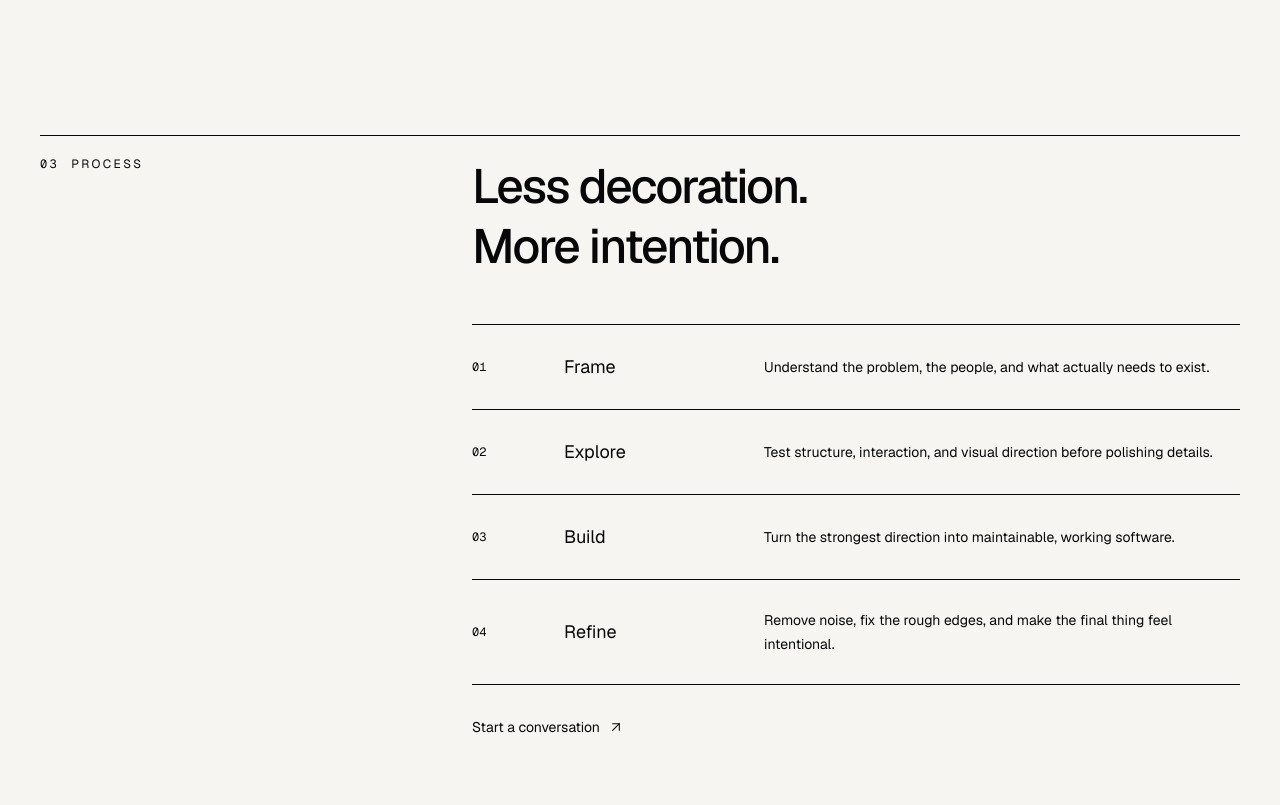
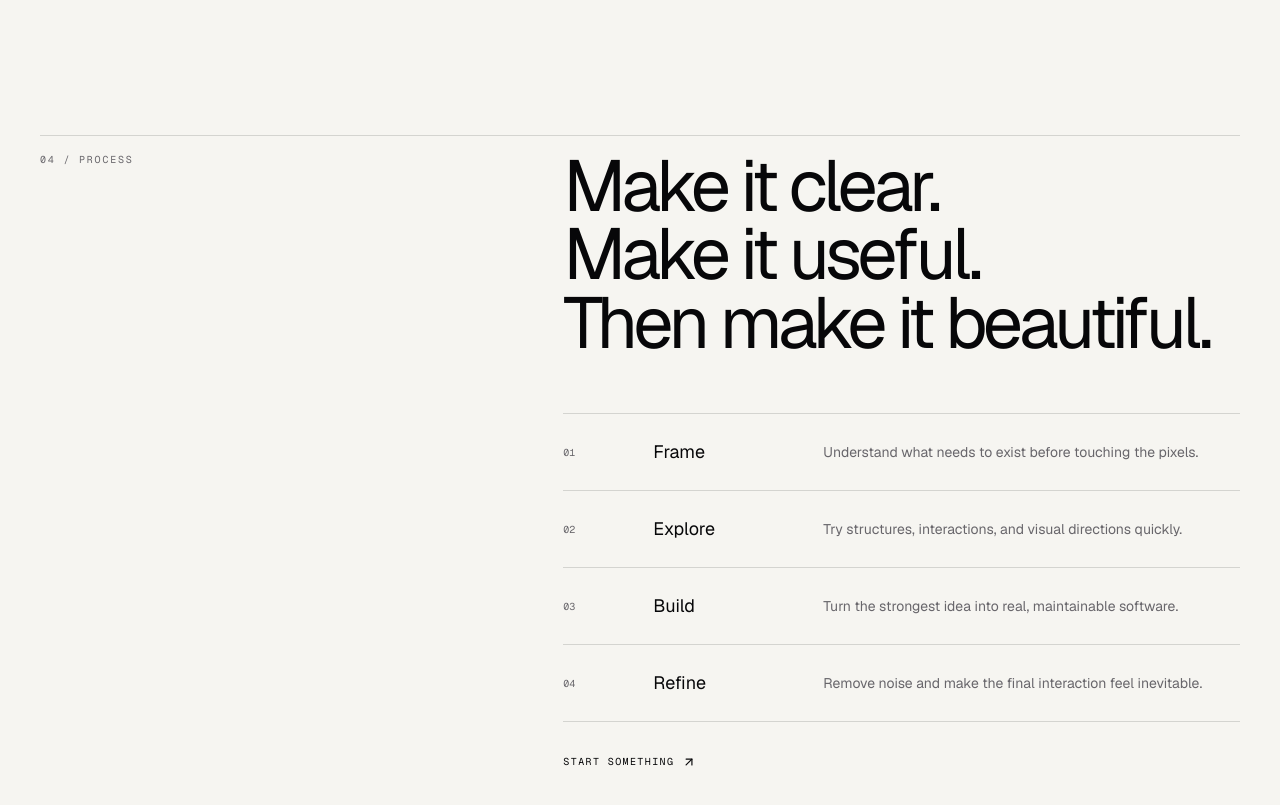
Before and after one commit to inputtext/pixelforge-portfolio, a Next.js app: page / in a window 1280 px wide. Shown: the part 2780-3585 px from the top of the page. Built offline with nearby package versions, Linux system fonts and the light colour scheme.

Commit message:
rebuild PixelForge visual system

```diff
--- a/components/Process.tsx
+++ b/components/Process.tsx
@@ -1,62 +1,42 @@
 import { ArrowUpRight } from "lucide-react";
 
 const steps = [
-  ["01", "Frame", "Understand the problem, the people, and what actually needs to exist."],
-  ["02", "Explore", "Test structure, interaction, and visual direction before polishing details."],
-  ["03", "Build", "Turn the strongest direction into maintainable, working software."],
-  ["04", "Refine", "Remove noise, fix the rough edges, and make the final thing feel intentional."],
+  ["01", "Frame", "Understand what needs to exist before touching the pixels."],
+  ["02", "Explore", "Try structures, interactions, and visual directions quickly."],
+  ["03", "Build", "Turn the strongest idea into real, maintainable software."],
+  ["04", "Refine", "Remove noise and make the final interaction feel inevitable."],
 ];
 
 export default function Process() {
   return (
-    <section id="about" className="px-6 py-24 md:px-10 md:py-32">
-      <div className="mx-auto max-w-[1400px]">
-        <div className="grid gap-12 border-t border-border pt-5 md:grid-cols-[1fr_2fr]">
-          <div className="flex items-start gap-3 text-xs uppercase tracking-[0.2em] text-text-muted">
-            <span className="font-mono">03</span>
-            <span>Process</span>
+    <section id="about" className="px-5 py-24 md:px-10 md:py-32">
+      <div className="mx-auto max-w-[1480px]">
+        <div className="grid gap-10 border-t editorial-rule pt-4 md:grid-cols-[1fr_1.4fr]">
+          <div className="font-mono text-[10px] uppercase tracking-[0.18em] text-muted">
+            04 / Process
           </div>
 
           <div>
-            <div className="mb-12 flex max-w-3xl items-start justify-between gap-8">
-              <h2 className="text-3xl font-medium leading-tight tracking-[-0.04em] text-text-primary md:text-5xl">
-                Less decoration.
-                <br />
-                More intention.
-              </h2>
+            <h2 className="max-w-3xl text-4xl leading-[0.95] tracking-[-0.06em] md:text-7xl">
+              Make it clear.
+              <br />
+              Make it useful.
+              <br />
+              Then make it beautiful.
+            </h2>
 
-              <div className="pixel-mark hidden shrink-0 md:grid" aria-hidden="true">
-                {Array.from({ length: 16 }, (_, index) => (
-                  <span key={index} />
-                ))}
-              </div>
-            </div>
-
-            <div className="border-t border-border">
-              {steps.map(([number, title, text]) => (
-                <div
-                  key={number}
-                  className="group grid gap-5 border-b border-border py-7 md:grid-cols-[72px_180px_1fr] md:items-center"
-                >
-                  <span className="font-mono text-xs text-text-muted">{number}</span>
-                  <h3 className="text-lg text-text-primary">{title}</h3>
-                  <p className="max-w-xl text-sm leading-6 text-text-secondary">
-                    {text}
-                  </p>
+            <div className="mt-14 border-t editorial-rule">
+              {steps.map(([no, title, text]) => (
+                <div key={no} className="grid gap-5 border-b editorial-rule py-6 md:grid-cols-[70px_150px_1fr] md:items-center">
+                  <span className="font-mono text-[10px] text-muted">{no}</span>
+                  <h3 className="text-lg">{title}</h3>
+                  <p className="max-w-xl text-sm leading-6 text-muted">{text}</p>
                 </div>
               ))}
             </div>
 
-            <a
-              href="#contact"
-              className="group mt-8 inline-flex items-center gap-2 text-sm text-text-secondary transition-colors hover:text-text-primary"
-            >
-              Start a conversation
-              <ArrowUpRight
-                size={16}
-                strokeWidth={1.6}
-                className="transition-transform duration-300 group-hover:-translate-y-0.5 group-hover:translate-x-0.5"
-              />
+            <a href="#contact" className="mt-8 inline-flex items-center gap-2 font-mono text-[10px] uppercase tracking-[0.14em]">
+              Start something <ArrowUpRight size={14} />
             </a>
           </div>
         </div>
```
